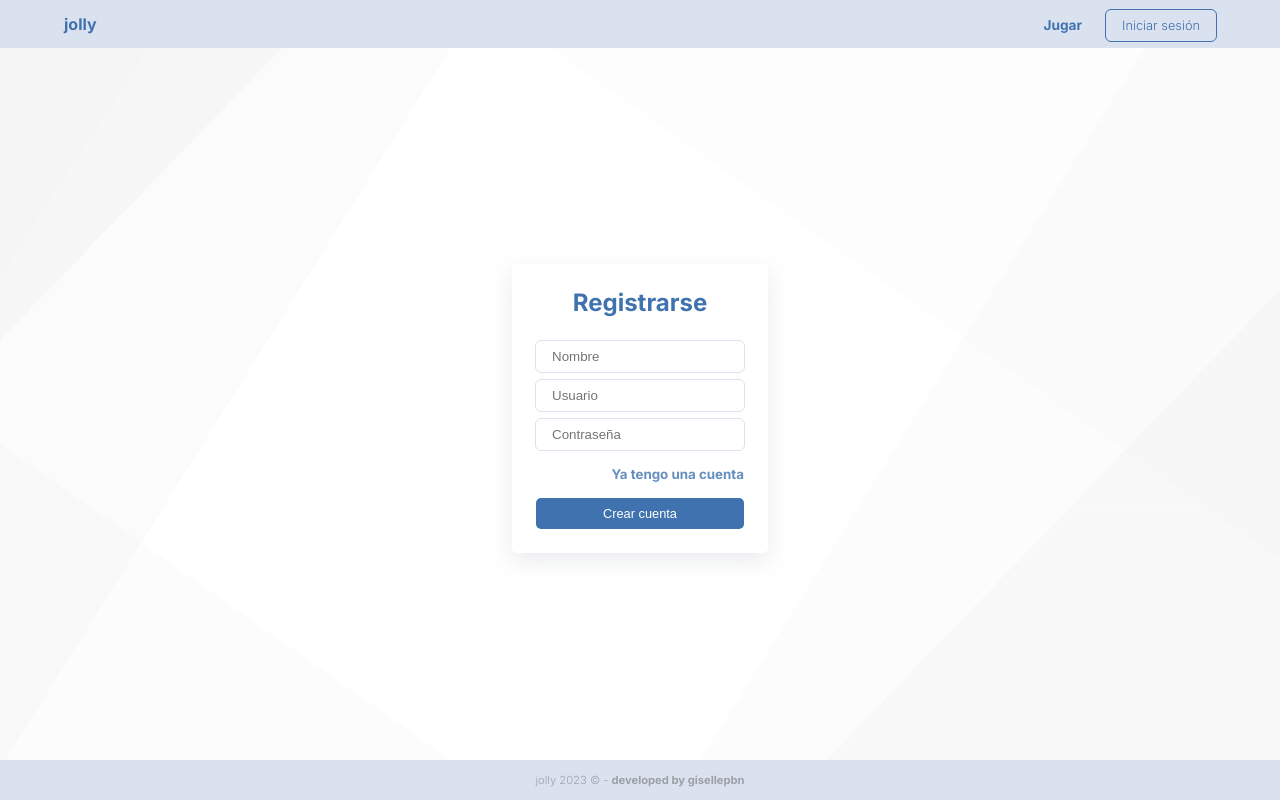
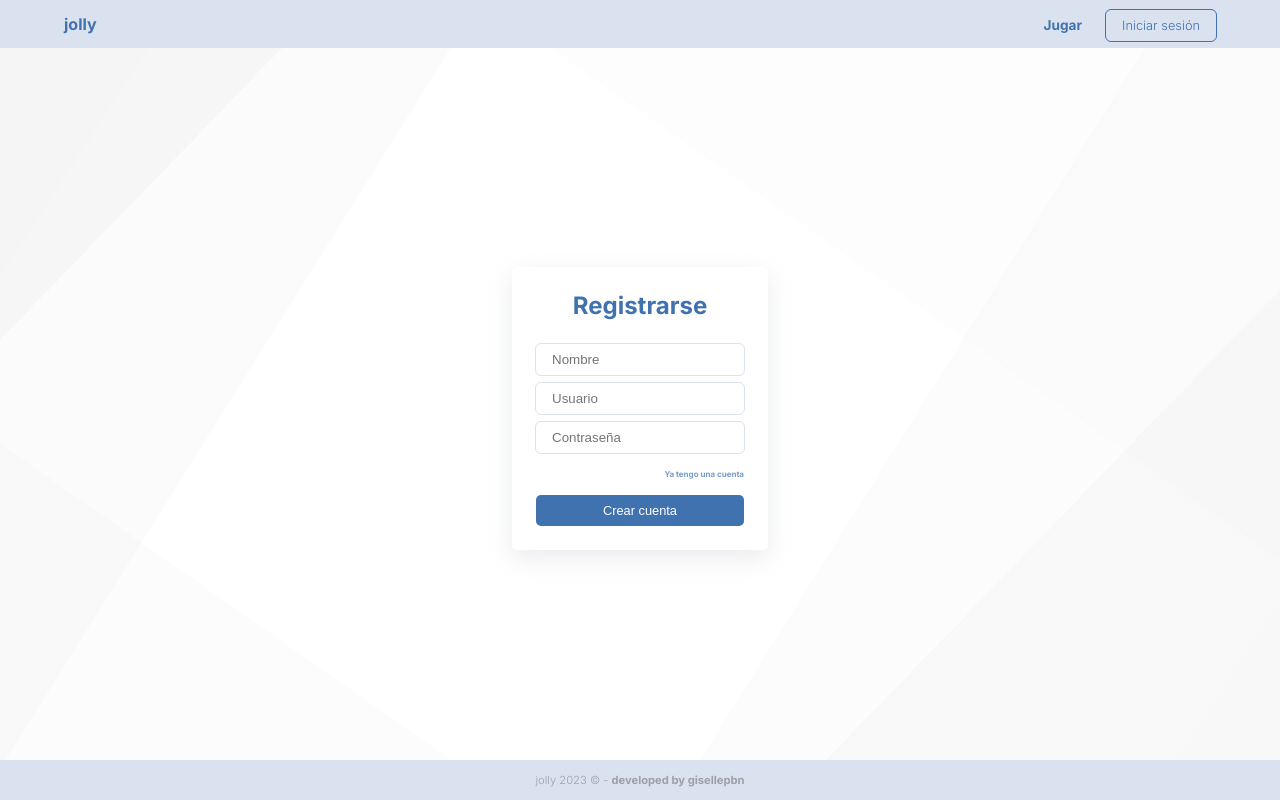
Before and after one commit to gisellepbn/jolly-es, a Django app: page /register in a window 1280 px wide. Run offline with Django 4.2, Linux system fonts and the light colour scheme; style sheets or scripts are compiled from the project's sources.

Commit message:
Style redirect link to sign in

```diff
--- a/static/sass/layouts/_register.scss
+++ b/static/sass/layouts/_register.scss
@@ -22,6 +22,6 @@
 	align-self: end;
 	width: fit-content;
 	margin-top: 0.5rem;
-	font-size: smaller;
-	opacity: 80%;
+	font-size: 0.5rem;
+	opacity: 70%;
 }
```
